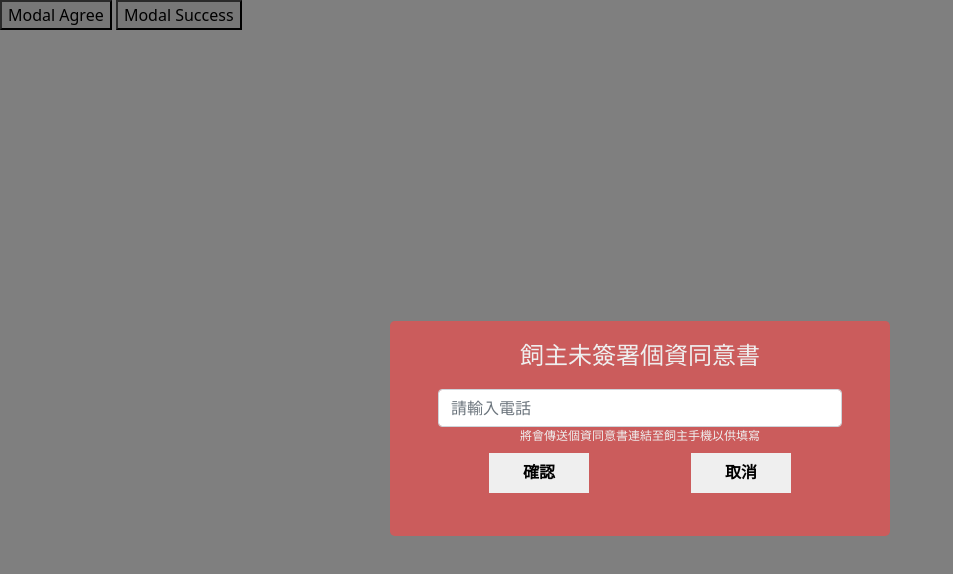
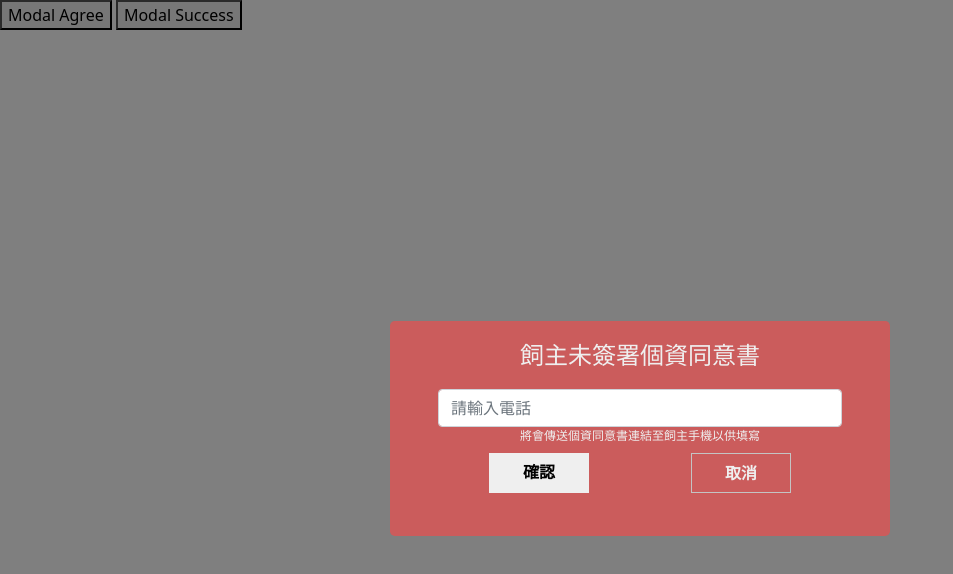
Before and after one commit to aoigj100a/Insurance-page-20210712, a plain HTML site: page madal.html in a window 1280 px wide. Both pictures are taken after a click on the button "Modal Agree". Shown: the whole page, without its empty margins (0-953 px from the left). Drawn offline with nearby package versions, Linux system fonts and the light colour scheme; files that its build step writes are made by us from their sources.

Commit message:
view:add btn-outline-red

```diff
--- a/madal.html
+++ b/madal.html
@@ -28,7 +28,7 @@
           </div>
           <div class="btn-warp d-flex mt-2">
             <a href="#" class="my-btn btn-gray">確認</a>
-            <a href="#" class="my-btn btn-gray" data-bs-dismiss="modal" aria-label="Close">取消</a>
+            <a href="#" class="my-btn btn-outline-red" data-bs-dismiss="modal" aria-label="Close">取消</a>
           </div>
         </form>
       </div>
```
